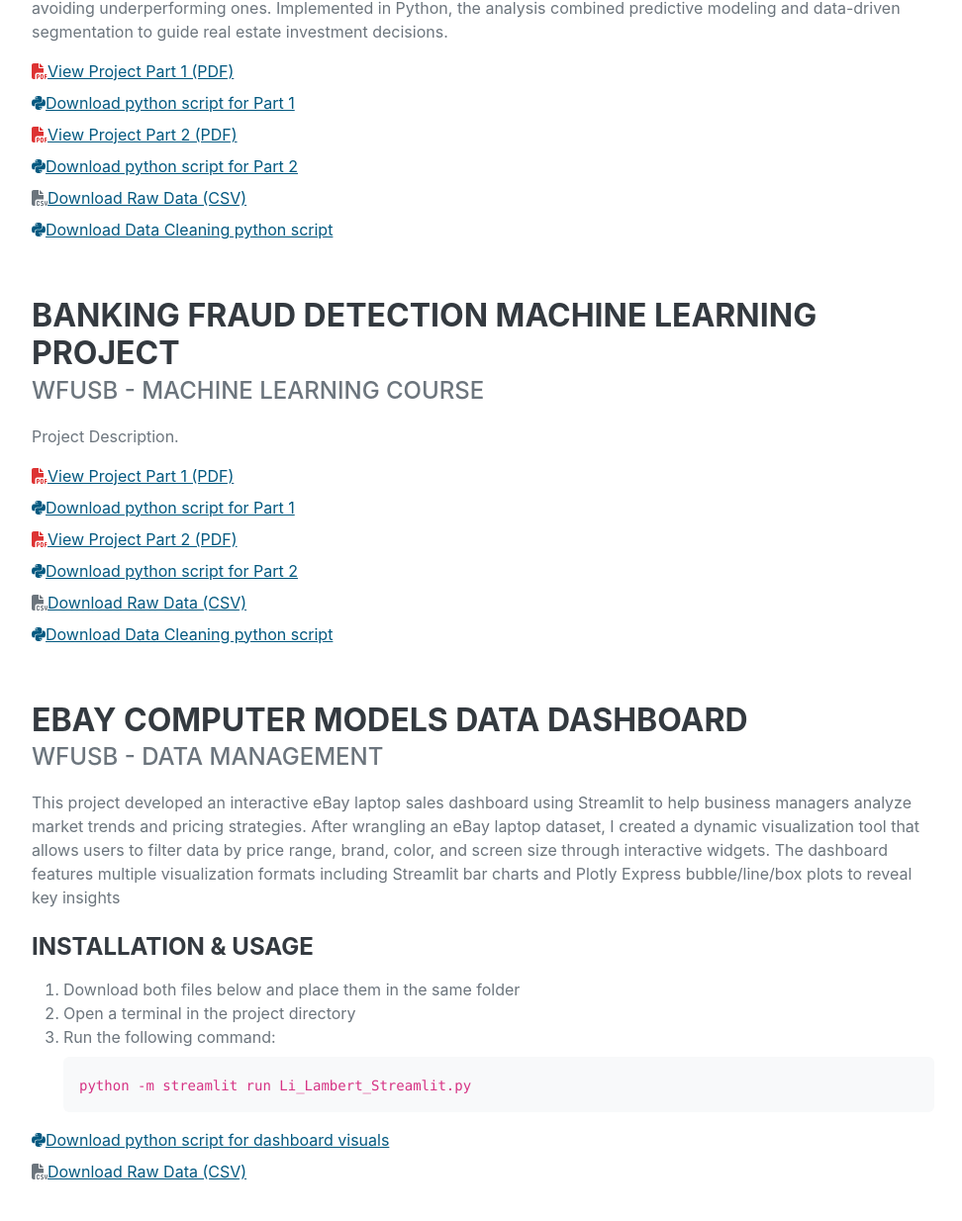
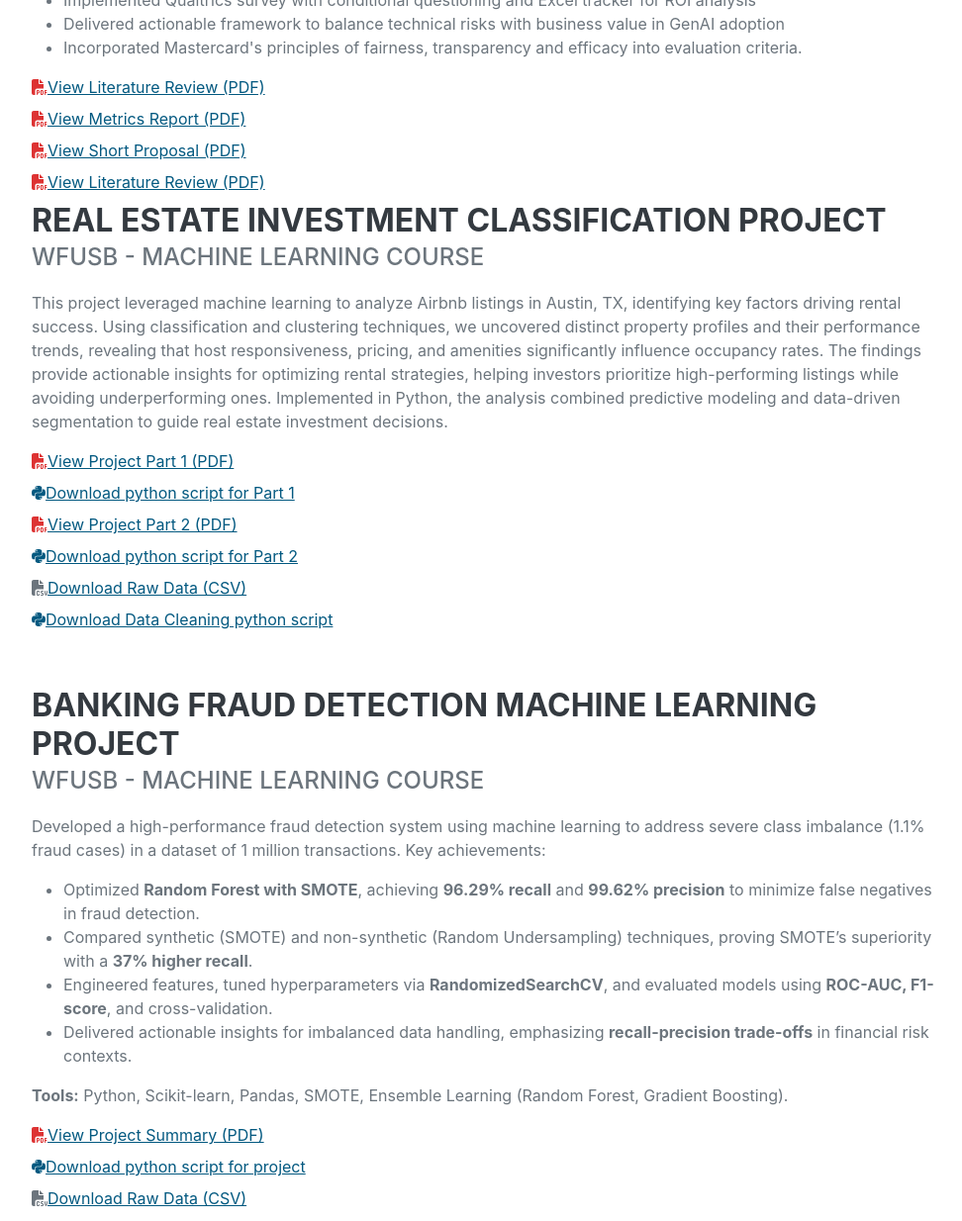
Before and after one commit to LambertYishan/My_Portfolio, a plain HTML site: page index.html in a window 1280 px wide. Shown: the part 7105-8339 px from the top of the page at 99% size, without its empty margins (288-1260 px from the left). Drawn offline with nearby package versions, Linux system fonts and the light colour scheme; a web font is replaced by a local one.

Commit message:
Updated content

```diff
--- a/index.html
+++ b/index.html
@@ -380,6 +380,36 @@
 
         <!-- Project 1 -->
         <div class="d-flex flex-column flex-md-row justify-content-between mb-5">
+    <div class="flex-grow-1">
+        <h3 class="mb-0">Generative AI ROI & Risk Scorecard</h3>
+        <div class="subheading mb-3">Mastercard AI Governance | WFU MSBA Practicum Project</div>
+        <p>
+            Collaborated with Mastercard's AI Governance Unit to develop a refined risk scorecard for Generative AI systems, addressing gaps in business-aligned metrics and user trust measurement.
+        </p>
+        <ul>
+            <li>Designed 20+ logic-driven evaluation metrics across user trust and model performance categories</li>
+            <li>Implemented Qualtrics survey with conditional questioning and Excel tracker for ROI analysis</li>
+            <li>Delivered actionable framework to balance technical risks with business value in GenAI adoption</li>
+            <li>Incorporated Mastercard's principles of fairness, transparency and efficacy into evaluation criteria.</li>
+        </ul>
+        <div class="file-links mt-3">
+            <a href="assets\MastercardAIProject\Official Literature Review.pdf" target="_blank" class="d-block mb-2">
+                <i class="fas fa-file-pdf mr-2"></i>View Literature Review (PDF)
+            </a>
+            <a href="assets\MastercardAIProject\Metrics Written Report.pdf" target="_blank" class="d-block mb-2">
+                <i class="fas fa-file-pdf mr-2"></i>View Metrics Report (PDF)
+            </a>
+            <a href="assets\MastercardAIProject\Amended Proposal.pdf" target="_blank" class="d-block mb-2">
+                <i class="fas fa-file-pdf mr-2"></i>View Short Proposal (PDF)
+            </a>
+            <a href="assets\MastercardAIProject\Final Presentation.pdf" target="_blank" class="d-block mb-2">
+                <i class="fas fa-file-pdf mr-2"></i>View Literature Review (PDF)
+            </a>
+            </div> <!-- Closing flex-grow-1 -->
+         <!-- Closing d-flex for Project 1 -->
+
+        <!-- Project 1 -->
+        <div class="d-flex flex-column flex-md-row justify-content-between mb-5">
             <div class="flex-grow-1">
                 <h3 class="mb-0">Real Estate Investment Classification Project</h3>
                 <div class="subheading mb-3">WFUSB - Machine Learning Course</div>
@@ -417,32 +447,28 @@
 
         <!-- Project 2 -->
         <div class="d-flex flex-column flex-md-row justify-content-between mb-5">
-            <div class="flex-grow-1">
-                <h3 class="mb-0">Banking Fraud Detection Machine Learning Project</h3>
-                <div class="subheading mb-3">WFUSB - Machine Learning Course</div>
-                <p>Project Description.</p>
-                <!-- File links with spacing -->
+    <div class="flex-grow-1">
+        <h3 class="mb-0">Banking Fraud Detection Machine Learning Project</h3>
+        <div class="subheading mb-3">WFUSB - Machine Learning Course</div>
+        <p>
+            Developed a high-performance fraud detection system using machine learning to address severe class imbalance (1.1% fraud cases) in a dataset of 1 million transactions. Key achievements:
+            <ul>
+                <li>Optimized <strong>Random Forest with SMOTE</strong>, achieving <strong>96.29% recall</strong> and <strong>99.62% precision</strong> to minimize false negatives in fraud detection.</li>
+                <li>Compared synthetic (SMOTE) and non-synthetic (Random Undersampling) techniques, proving SMOTE’s superiority with a <strong>37% higher recall</strong>.</li>
+                <li>Engineered features, tuned hyperparameters via <strong>RandomizedSearchCV</strong>, and evaluated models using <strong>ROC-AUC, F1-score</strong>, and cross-validation.</li>
+                <li>Delivered actionable insights for imbalanced data handling, emphasizing <strong>recall-precision trade-offs</strong> in financial risk contexts.</li>
+            </ul>
+            <strong>Tools:</strong> Python, Scikit-learn, Pandas, SMOTE, Ensemble Learning (Random Forest, Gradient Boosting).
+        </p>
                 <div class="file-links">
-                    <a href="assets/ClusterProject/AadyaChoudhary_LambertLi_Q1.pdf" target="_blank" class="d-block mb-2">
-                        <i class="fas fa-file-pdf mr-2"></i>View Project Part 1 (PDF)
+                    <a href="assets\BankFraudProject\Bank Fraud Case Summary.pdf" target="_blank" class="d-block mb-2">
+                        <i class="fas fa-file-pdf mr-2"></i>View Project Summary (PDF)
                     </a>
-                    <a href="assets\ClusterProject\Code_Question1.ipynb" target="_blank" class="d-block mb-2">
-                        <i class="fab fa-python mr-2"></i>Download python script for Part 1
+                    <a href="assets\BankFraudProject\Sky_Is_The_limit_Final-2.ipynb" target="_blank" class="d-block mb-2">
+                        <i class="fab fa-python mr-2"></i>Download python script for project
                     </a>
-
-                    <a href="assets/ClusterProject/AadyaChoudhary_LambertLi_Q2.pdf" target="_blank" class="d-block mb-2">
-                        <i class="fas fa-file-pdf mr-2"></i>View Project Part 2 (PDF)
-                    </a>
-                    <a href="assets\ClusterProject\Code_Question1.ipynb" target="_blank" class="d-block mb-2">
-                        <i class="fab fa-python mr-2"></i>Download python script for Part 2
-                    </a>
-
-                    <a href="assets/ClusterProject/airbnb_listings_austin-1.csv" target="_blank" class="d-block mb-2">
+                    <a href="assets\BankFraudProject\BAN6025Project2Data.csv" target="_blank" class="d-block mb-2">
                         <i class="fas fa-file-csv mr-2"></i>Download Raw Data (CSV)
-                    </a>
-
-                    <a href="assets\ClusterProject\Clean_Airbnb.ipynb" target="_blank" class="d-block mb-2">
-                        <i class="fab fa-python mr-2"></i>Download Data Cleaning python script
                     </a>
                 </div>
             </div> <!-- Closing flex-grow-1 -->
```
Also changed, not shown: 6 other files.
